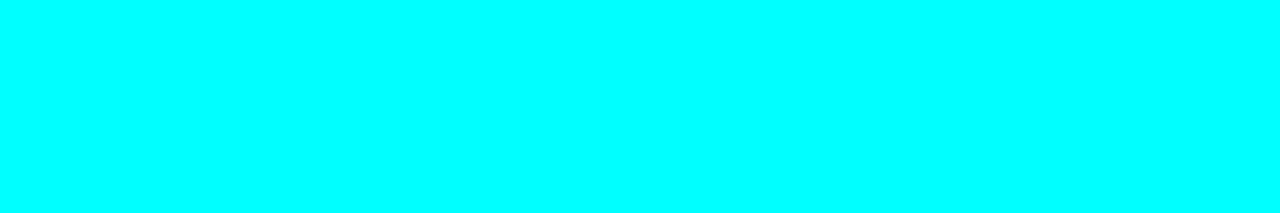
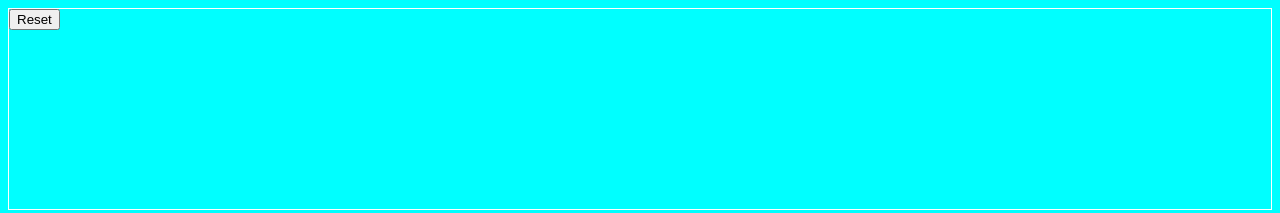
Before and after one commit to Stefan0712/etch-a-sketch, a plain HTML site: page index.html in a window 1280 px wide. Drawn offline with Linux system fonts and the light colour scheme.

Commit message:
Added a reset button

```diff
--- a/index.html
+++ b/index.html
@@ -6,8 +6,10 @@
     <script src="script.js" defer></script>
     <title>Etch-a-sketch</title>
 </head>
-<body>
-    <div class="menu"></div>
+<body class="body">
+    <div class="menu">
+        <button id="reset" onclick="reset()">Reset</button>
+    </div>
     <div class="main-container">
 
     </div>
--- a/script.js
+++ b/script.js
@@ -1,6 +1,25 @@
+var num = 16;
+function reset(){
+    var oldDivs = document.querySelector(".main-container");
+    oldDivs.parentNode.removeChild(oldDivs);
+    var body = document.querySelector(".body");
+    var newDivs = document.createElement("div");
+    newDivs.classList.add('main-container');
+    body.appendChild(newDivs);
+
+    var input = window.prompt("Please choose how many squares you want: ");
+    if(input>100){
+        alert("Your number should be max 100");
+        var input = window.prompt("Please choose how many squares you want: ");
+
+    }
+    addDivs(input);
+}
+
+
 function addDivs(num){
     const mainContainer = document.querySelector(".main-container");
-    let maxWidth = num*30;
+    let maxWidth = num*28;
     mainContainer.style.cssText = `max-width: ${maxWidth}px`;
     for(let i=0;i<num;i++){
         for(let j=0;j<num;j++){
--- a/style.css
+++ b/style.css
@@ -1,13 +1,23 @@
 body {
     background-color: aqua;
+    display: flex;
+    flex-direction: column;
 }
 .subDiv{
     width: 25px;
     height: 25px;
-    border: 2px black solid;
+    border: 1px solid gray;
 
 }
 .main-container{
     display: flex;
     flex-wrap: wrap;
+    align-self: center;
 }
+.subDiv:hover{
+    background-color:blue;
+}
+.menu{
+    height: 200px;
+    border: 1px solid white;
+}
```
